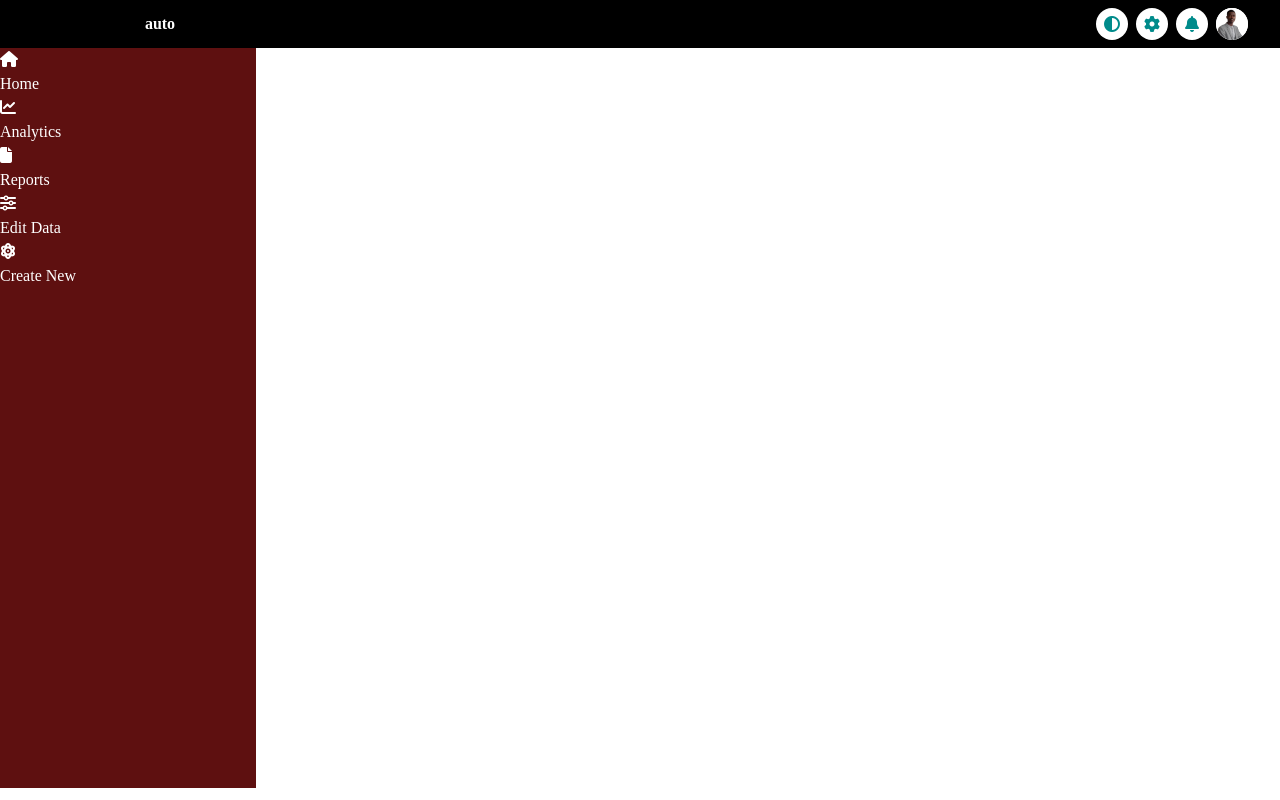
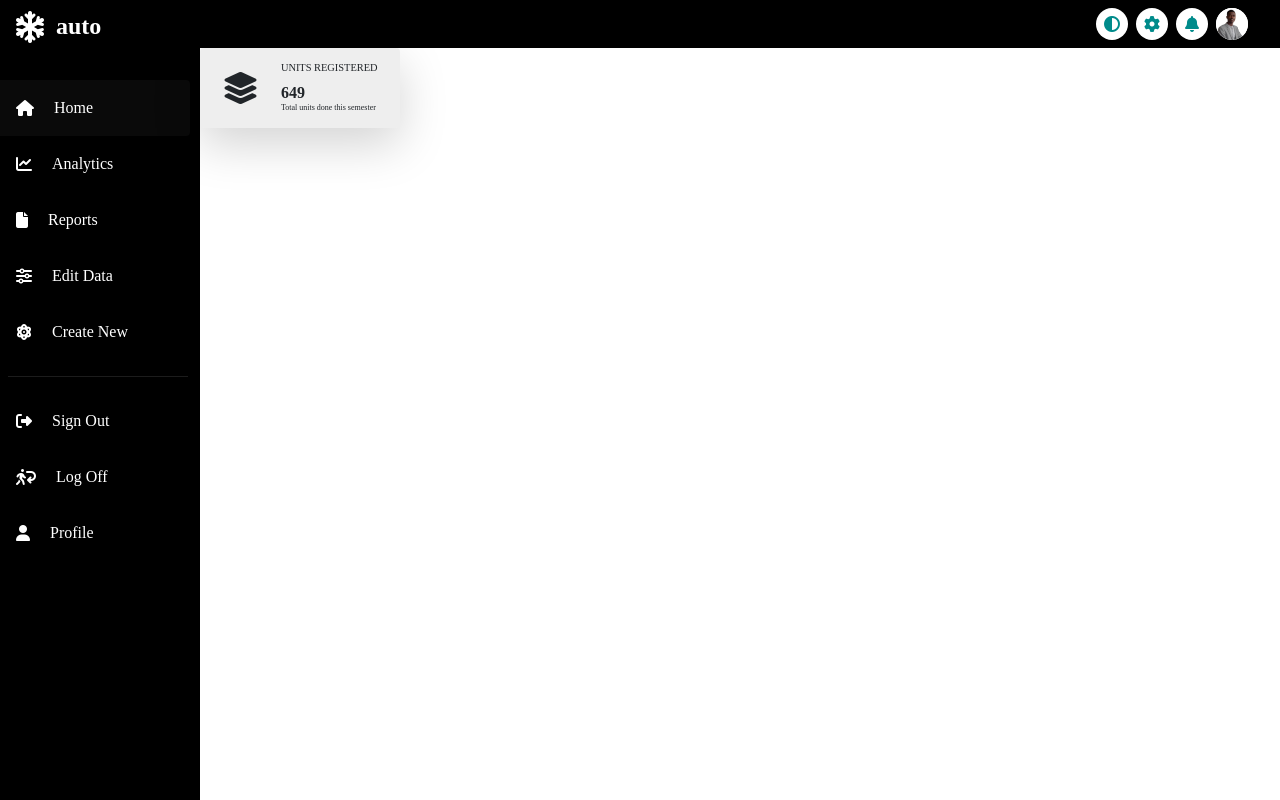
Before and after one commit to smartsimon26/Timetabler.io, a PHP site: page / in a window 1280 px wide. Run offline with PHP 8.4, Linux system fonts and the light colour scheme; some libraries are stand-ins or nearby versions.

Commit message:
the full side bar and top bar and card

```diff
--- a/index.html
+++ b/index.html
@@ -7,11 +7,11 @@
     <title>Timetabler</title>
     <link rel="stylesheet" href="style.css">
     <!-- CSS only -->
+    <link rel="shortcut icon" href="/Assets/Photos/favicon.png" type="image/x-icon">
     <link href="https://cdn.jsdelivr.net/npm/bootstrap@5.2.2/dist/css/bootstrap.min.css" rel="stylesheet" integrity="sha384-Zenh87qX5JnK2Jl0vWa8Ck2rdkQ2Bzep5IDxbcnCeuOxjzrPF/et3URy9Bv1WTRi" crossorigin="anonymous">
     <script src="https://kit.fontawesome.com/025184af48.js" crossorigin="anonymous"></script></head>
 <body>
-    <nav class="navtop">
-        <div class="logo"><h2>auto</h2></div>
+    <nav class="navtop col-12">
         <div class="menu">
             <div class="theme"><i class="fa fa-adjust"></i></div>
             <div class="settings"><i class="fa fa-gear"></i></div>
@@ -21,14 +21,39 @@
     </nav>
     <aside>
             <div class="sidemenu">
-            <div class="home"><i class="fa fa-home" aria-hidden="true"></i><li>Home</li></div>
-            <div class="home"><i class="fa fa-chart-line"></i><li>Analytics</i></li></div>
-            <div class="home"><i class="fa fa-file" aria-hidden="true"></i><li>Reports</li></div>
-            <div class="home"><i class="fa fa-sliders" aria-hidden="true"></i><li>Edit Data</li></div>
-            <div class="home"><i class="fa fa-atom" aria-hidden="true"></i><li>Create New</li></div>
+                <div class="logo">
+                    <div class="logos">
+                        <i class="fas fa-snowflake"></i>
+                        <h2>auto</h2>
+                    </div>
+                </div>
+                <div class="navlinks">
+                    <div class="navlink home"><i class="fa fa-home" aria-hidden="true"></i><li>Home</li></div>
+                    <div class="navlink analytics"><i class="fa fa-chart-line"></i><li>Analytics</i></li></div>
+                    <div class="navlink reports"><i class="fa fa-file" aria-hidden="true"></i><li>Reports</li></div>
+                    <div class="navlink edit"><i class="fa fa-sliders" aria-hidden="true"></i><li>Edit Data</li></div>
+                    <div class="navlink create"><i class="fa fa-atom" aria-hidden="true"></i><li>Create New</li></div>
+                    <hr>
+                    <div class="navlink edit"><i class="fa fa-right-from-bracket" aria-hidden="true"></i><li>Sign Out</li></div>
+                    <div class="navlink create"><i class="fa fa-person-walking-arrow-loop-left" aria-hidden="true"></i><li>Log Off</li></div>
+                    <div class="navlink create"><i class="fa fa-user" aria-hidden="true"></i><li>Profile</li></div>
+                </div>
             </div>
-        </aside>
-
+    </aside>
+    <div class="viewpoint">
+        <div class="content">
+            <div class="livestats">
+                <div class="ccard col-lg-10 shadow-lg">
+                    <i class="fas fa-layer-group"></i>
+                    <div class="card-content">
+                        <h1>UNITS REGISTERED</h1>
+                        <h2>649</h2>
+                        <p>Total units done this semester</p>
+                    </div>
+                </div>
+            </div>
+        </div>
+    </div>
 
 
 
--- a/style.css
+++ b/style.css
@@ -7,38 +7,19 @@
 li{
     list-style: none;
 }
-nav h2{
-    color: #fff;
-    font-weight: bold;
-    font-size: 1rem;
-    height: 1rem;
-    padding-top: .5rem;
-    width: auto;
-    display: flex;
-    justify-content: center;
-    align-items: center;
-}
 nav{
     display: flex;
     flex-wrap:nowrap;
-    position: relative;
-    justify-content: flex-start;
+    position: absolute;
+    right: 0%;
+    justify-content: flex-end;
     align-items: center;
     height: 3rem;
-    width: 100%;
     background-color: #000;
 }
-.logo{
-    width: 25%;
-    display: flex;
-    justify-content: center;
-    align-items: center;
-    height: 3rem;
-}
 .menu{
-    width: 75%;
+    width: 80%;
     height: auto;
-    position: relative;
     display: flex;
     justify-content: flex-end;
     align-items: center;
@@ -88,13 +69,119 @@ table tr td{
     border: 2px solid black;
 }
 .sidemenu{
-    width: 20%;
-    height: 92.55vh;
-    background-color: rgb(94, 16, 16);
+    position: absolute;
+    top: 0%;
+    left: 0%;
+    min-width: 12.5rem;
+    height: 100%;
+    background-color:#000;
     color: #fff;
+    display: flex;
+    flex-direction: column;
 }
-.menu{
+.logo{
+    width: 100%;
+    display: flex;
+    justify-content: center;
+    align-items: center;
+    height: 3rem;
+    position: relative;
+    display: flex;
+    justify-content:flex-start;
+    align-items: center;
+    padding-left: 1rem;
+}
+.logos{
+    position: relative;
+    display: flex;
+    justify-content:space-between;
+    align-items: center;
+}
+.logo i{
+    width: 2rem;
+    font-size: 2rem;
+    padding-top: .35rem;
+    padding-right: 2.5rem;
+}
+.logo h2{
+    color: #fff;
+    font-weight: bold;
+    font-size: 1.5rem;
+    padding-top: 0.75rem;
+    width: auto;
+
+}
+.navlinks{
+    position: relative;
+    margin-top: 2rem;
+}
+.navlink{
     display: flex;
     flex-direction: row;
+    flex-wrap: nowrap;
+    justify-content: flex-start;
+    align-items: center;
+    height: 3.5rem;
+    padding-left: 1rem;
+    border-bottom-right-radius: .25rem;
+    border-top-right-radius: .25rem;
+    width: 95%;
+}
+.home{
+    background-color:#ffffff0a;
+}
+.navlink li{
+    margin-left: 1.25rem;
 
 }
+.navlinks hr{
+    width: 90%;
+    position: relative;
+    display: flex;
+    margin-left: .5rem;
+    align-items: center;
+    justify-content: center;
+    color: #ffffff6e;
+}
+.viewpoint{
+    position: absolute;
+    left: 12.5rem;
+    top: 3rem;
+}
+.ccard{
+    position: relative;
+    width: 20%;
+    min-width: 12.5rem;
+    height: 5rem;
+    background-color:#00000011;
+    display: flex;
+    justify-content: space-evenly;
+    align-items: center;
+    margin: 0;
+    padding: 0;
+    border-radius: .25rem;
+}
+.ccard i{
+    font-size: 2rem;
+}
+.card-content{
+    height: auto;
+    display: flex;
+    flex-direction: column;
+    justify-content: center;
+    align-items:flex-start;
+}
+.ccard h1{
+    font-size: .65rem;
+}
+.ccard h2{
+    font-size: 1rem;
+    padding: 0;
+    margin: 0;
+    font-weight: bolder;
+}
+.ccard p{
+    font-size: .5rem;
+    padding: 0;
+    margin: 0;
+}
```
Also changed, not shown: Assets/Photos/favicon.png (added), Assets/Photos/logo.png (added).
